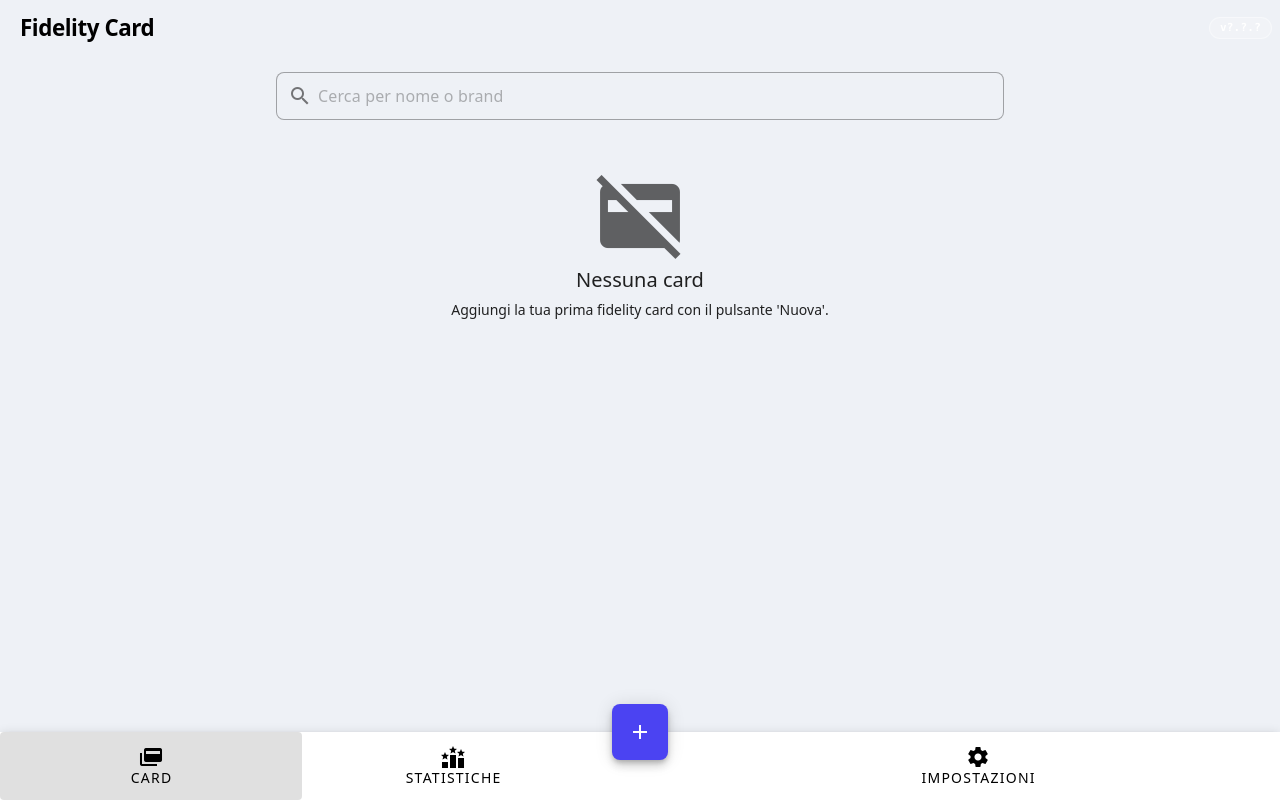
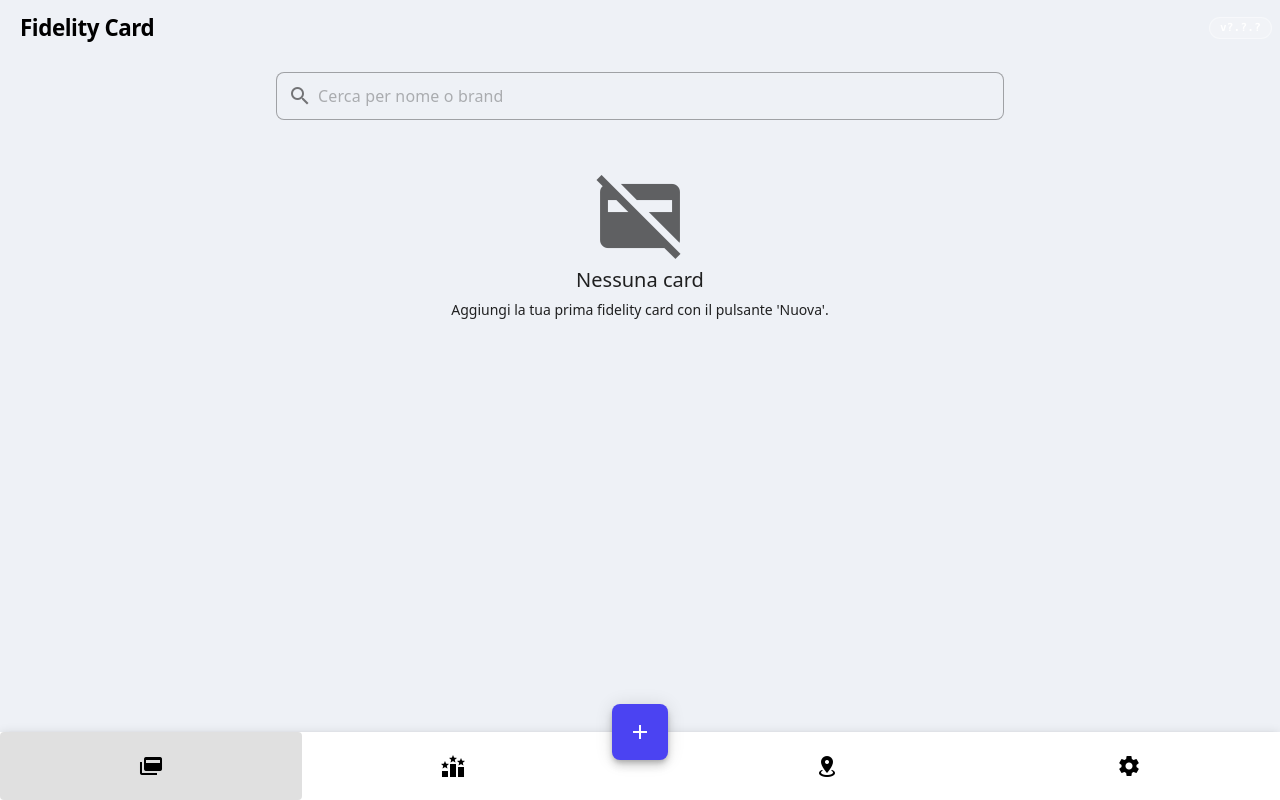
Before and after one commit to savez/fidality-card, a Vue app: page /#/cards in a window 1280 px wide. Built offline with nearby package versions, Linux system fonts and the light colour scheme.

Commit message:
feat(nav): storico posizioni GPS nella bottom-nav; barra a sole icone simmetrica attorno al FAB

```diff
--- a/src/App.vue
+++ b/src/App.vue
@@ -34,21 +34,31 @@ const versionDialogOpen = ref(false)
 
     <v-bottom-navigation height="68" bg-color="surface" class="app-bottom-nav">
       <div class="nav-side">
-        <v-btn :to="{ name: 'cards' }" value="cards" stacked class="nav-btn">
+        <v-btn :to="{ name: 'cards' }" value="cards" class="nav-btn" aria-label="Card">
           <v-icon>mdi-credit-card-multiple</v-icon>
-          <span>Card</span>
         </v-btn>
-        <v-btn :to="{ name: 'stats' }" value="stats" stacked class="nav-btn">
+        <v-btn :to="{ name: 'stats' }" value="stats" class="nav-btn" aria-label="Statistiche">
           <v-icon>mdi-podium</v-icon>
-          <span>Statistiche</span>
         </v-btn>
       </div>
       <!-- Spazio centrale riservato al FAB "Nuova", così nessuna voce ci finisce sotto -->
       <span class="nav-fab-slot" aria-hidden="true"></span>
-      <div class="nav-side nav-side--single">
-        <v-btn :to="{ name: 'settings' }" value="settings" stacked class="nav-btn">
+      <div class="nav-side">
+        <v-btn
+          :to="{ name: 'settings-locations' }"
+          value="locations"
+          class="nav-btn"
+          aria-label="Storico posizioni GPS"
+        >
+          <v-icon>mdi-map-marker-radius</v-icon>
+        </v-btn>
+        <v-btn
+          :to="{ name: 'settings' }"
+          value="settings"
+          class="nav-btn"
+          aria-label="Impostazioni"
+        >
           <v-icon>mdi-cog</v-icon>
-          <span>Impostazioni</span>
         </v-btn>
       </div>
     </v-bottom-navigation>
@@ -84,9 +94,6 @@ const versionDialogOpen = ref(false)
   flex: 1 1 0;
   height: 100%;
 }
-.nav-side--single {
-  justify-content: center;
-}
 .nav-side .nav-btn {
   flex: 1 1 0;
   min-width: 0;
--- a/src/views/LocationHistoryView.vue
+++ b/src/views/LocationHistoryView.vue
@@ -47,7 +47,7 @@ function panelCount(n) {
 <template>
   <v-container class="pa-4" style="max-width: 600px">
     <div class="d-flex align-center mb-4">
-      <v-btn icon="mdi-arrow-left" variant="text" @click="router.push({ name: 'settings' })" />
+      <v-btn icon="mdi-arrow-left" variant="text" @click="router.back()" />
       <h2 class="font-display text-h5 ml-1">Storico posizioni</h2>
     </div>
 
--- a/src/views/SettingsView.vue
+++ b/src/views/SettingsView.vue
@@ -1,6 +1,5 @@
 <script setup>
 import { ref, computed, onMounted } from 'vue'
-import { useRouter } from 'vue-router'
 import { useCardsStore } from '@/stores/cards.js'
 import { useTheme } from '@/composables/useTheme.js'
 import { backupFilename, buildBackupFile } from '@/share/backupFile.js'
@@ -8,7 +7,6 @@ import { useLogsStore } from '@/stores/logs.js'
 import SupportCard from '@/components/SupportCard.vue'
 
 const { mode: themeMode, setMode: setThemeMode } = useTheme()
-const router = useRouter()
 const cards = useCardsStore()
 const fileInput = ref(null)
 const message = ref(null)
@@ -183,13 +181,6 @@ async function onImportFile(event) {
           <v-switch v-model="loggingEnabled" color="primary" hide-details inset />
         </template>
       </v-list-item>
-      <v-list-item @click="router.push({ name: 'settings-locations' })">
-        <template #prepend><v-icon>mdi-map-marker-radius</v-icon></template>
-        <v-list-item-title>Storico posizioni GPS</v-list-item-title>
-        <template #append>
-          <v-icon size="20" color="medium-emphasis">mdi-chevron-right</v-icon>
-        </template>
-      </v-list-item>
     </v-list>
     <v-btn
       block
```
